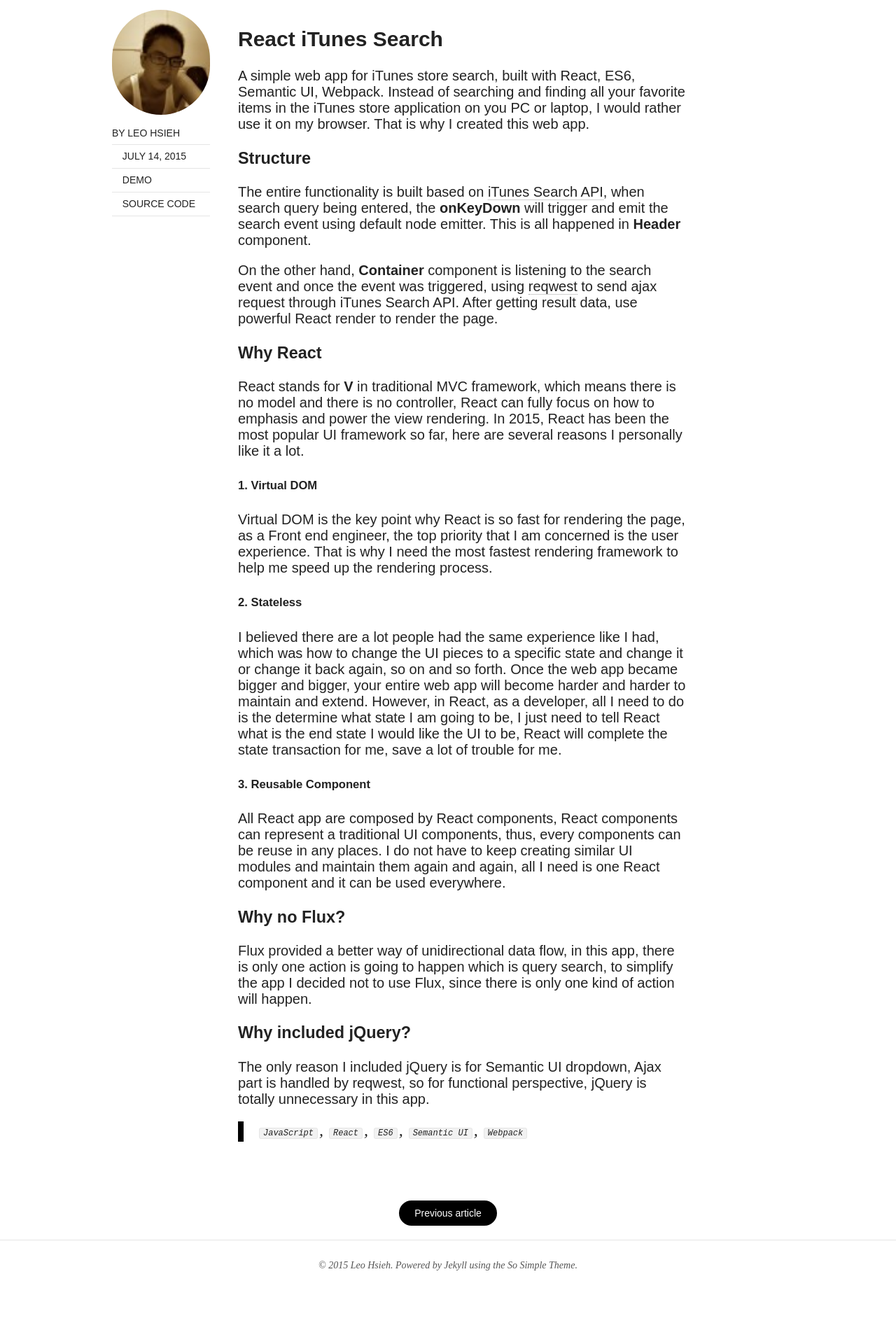
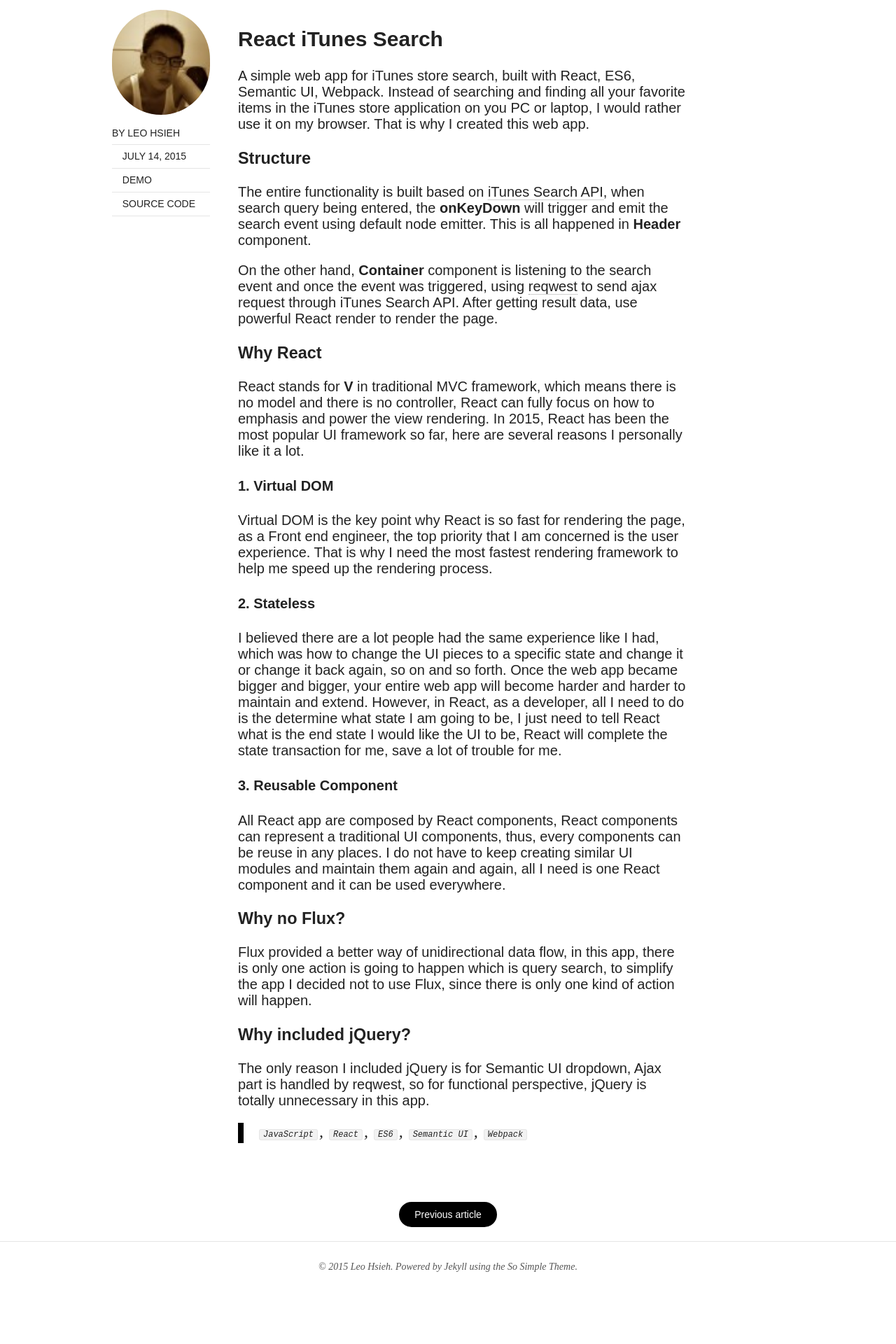
Before and after one commit to LeoAJ/leoaj.github.com, a Jekyll site: the page built from _posts/2015-07-14-React-iTunes-Search.md, in a window 1280 px wide. Shown: the part 1298-3218 px from the top of the page at 70% size. Built offline with Jekyll 4.4.1, drawn with Linux system fonts in a browser that asks for light colours; nearby versions of some CDN libraries.

Commit message:
fix font size

```diff
--- a/_posts/2015-07-14-React-iTunes-Search.md
+++ b/_posts/2015-07-14-React-iTunes-Search.md
@@ -26,15 +26,15 @@ On the other hand, **Container** component is listening to the search event and
 
 React stands for **V** in traditional MVC framework, which means there is no model and there is no controller, React can fully focus on how to emphasis and power the view rendering. In 2015, React has been the most popular UI framework so far, here are several reasons I personally like it a lot.
 
-##### 1. Virtual DOM
+#### 1. Virtual DOM
 
 Virtual DOM is the key point why React is so fast for rendering the page, as a Front end engineer, the top priority that I am concerned is the user experience. That is why I need the most fastest rendering framework to help me speed up the rendering process.
 
-##### 2. Stateless
+#### 2. Stateless
 
 I believed there are a lot people had the same experience like I had, which was how to change the UI pieces to a specific state and change it or change it back again, so on and so forth. Once the web app became bigger and bigger, your entire web app will become harder and harder to maintain and extend. However, in React, as a developer, all I need to do is the determine what state I am going to be, I just need to tell React what is the end state I would like the UI to be, React will complete the state transaction for me, save a lot of trouble for me.
 
-##### 3. Reusable Component
+#### 3. Reusable Component
 
 All React app are composed by React components, React components can represent a traditional UI components, thus, every components can be reuse in any places. I do not have to keep creating similar UI modules and maintain them again and again, all I need is one React component and it can be used everywhere.
 
```
